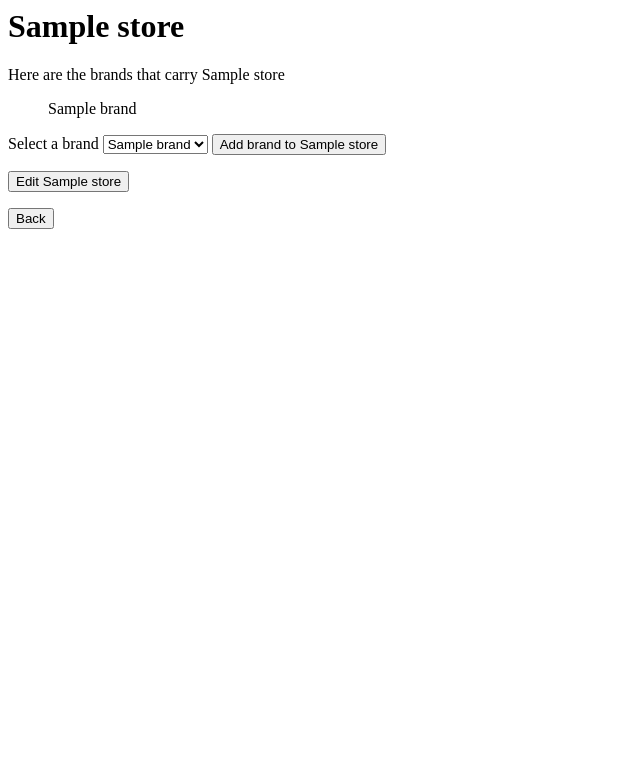
After one commit to jlbethel/Shoes, a PHP site: template views/store.html.twig in a window 1280 px wide. The commit adds this page. Shown: the top 783 px of the page, without its empty margins (0-640 px from the left). Run offline with PHP 8.4, Linux system fonts and the light colour scheme; the template is opened without the code that fills it: most values are stand-ins (such as "Sample title", 1, 10 or a date in 2020); some libraries are stand-ins or nearby versions.

Commit message:
add link to store edit page to individual store page

```diff
--- /dev/null
+++ b/views/store.html.twig
@@ -0,0 +1,37 @@
+<html>
+    <head>
+        <title>{{ store.getName }}}</title>
+    </head>
+    <body>
+        <h1>{{ store.getName }}</h1>
+        {% if brands is not empty %}
+        <p>Here are the brands that carry {{ store.getName }}</p>
+        <ul>
+            {% for brand in brands %}
+                <p>{{ brand.getName }}</p>
+            {% endfor %}
+        </ul>
+        {% else %}
+            <p> No brands carry {{ store.getName }}</p>
+        {% endif %}
+
+        <form action="/add_brands" method="post">
+            <input type="hidden" name="store_id" value="{{ store.getId }}">
+            <label for="store_id">Select a brand</label>
+            <select name="brand_id" type="text">
+                {% for brand in all_brands %}
+                    <option value="{{ brand.getId }}">{{ brand.getName }}</option>
+                {% endfor %}
+            </select>
+            <button type="submit">Add brand to {{ store.getName }}</button>
+        </form>
+
+        <form action="/stores/{{ store.getId }}/edit">
+           <button type="submit">Edit {{ store.getName }}</button>
+       </form>
+
+        <form action="/stores">
+            <button type="submit">Back</button>
+        </form>
+    </body>
+</html>
```
Also changed, not shown: app/app.php (+13 -0 lines).
